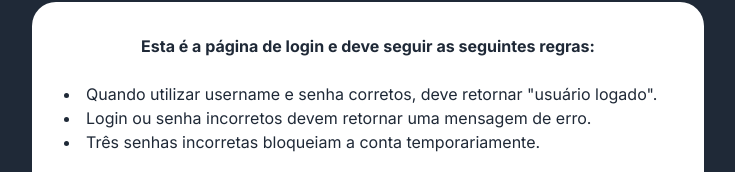
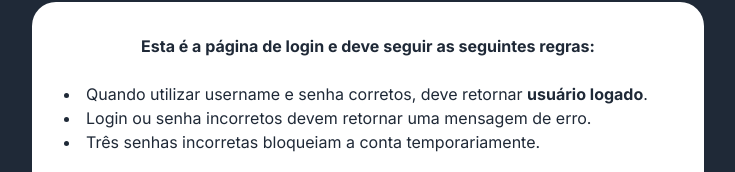
Before and after one commit to brunomachadors/playground, a Next.js app: page /login in a window 1280 px wide. Shown: the part 110-282 px from the top of the page, without its empty margins (272-1007 px from the left). Built offline with nearby package versions, Linux system fonts and the light colour scheme.

Commit message:
Updating instructions

```diff
--- a/src/app/components/Instructions.tsx
+++ b/src/app/components/Instructions.tsx
@@ -8,8 +8,8 @@ export function InstructionsLogin() {
       </p>
       <ul className="list-disc list-inside mb-6">
         <li>
-          Quando utilizar username e senha corretos, deve retornar "usuário
-          logado".
+          Quando utilizar username e senha corretos, deve retornar{' '}
+          <strong>usuário logado</strong>.
         </li>
         <li>Login ou senha incorretos devem retornar uma mensagem de erro.</li>
         <li>Três senhas incorretas bloqueiam a conta temporariamente.</li>
```
